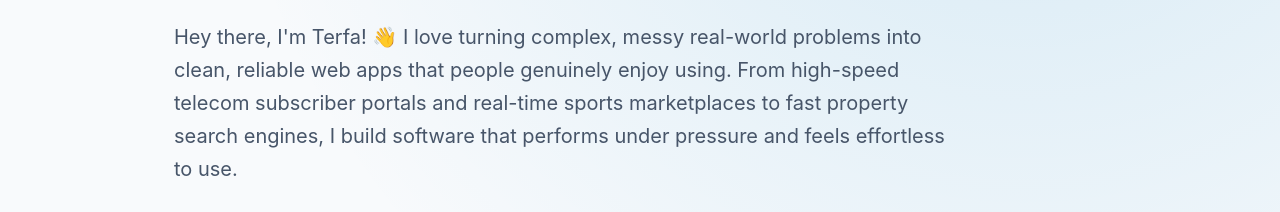
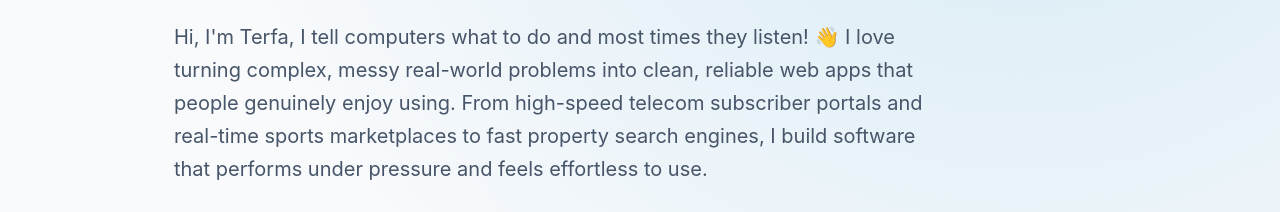
Before and after one commit to tphamesz/tphamesz.github.io, a plain HTML site: page index.html in a window 1280 px wide. Shown: the part 588-800 px from the top of the page. Drawn offline with Linux system fonts and the light colour scheme.

Commit message:
Update hero bio: start with playful intro

```diff
--- a/index.html
+++ b/index.html
@@ -105,7 +105,7 @@
           </h1>
 
           <p class="hero-lead">
-            Hey there, I'm Terfa! 👋 I love turning complex, messy real-world problems into clean, reliable web apps that people genuinely enjoy using. From high-speed telecom subscriber portals and real-time sports marketplaces to fast property search engines, I build software that performs under pressure and feels effortless to use.
+            Hi, I'm Terfa, I tell computers what to do and most times they listen! 👋 I love turning complex, messy real-world problems into clean, reliable web apps that people genuinely enjoy using. From high-speed telecom subscriber portals and real-time sports marketplaces to fast property search engines, I build software that performs under pressure and feels effortless to use.
           </p>
 
           <div class="hero-cta-group">
```
